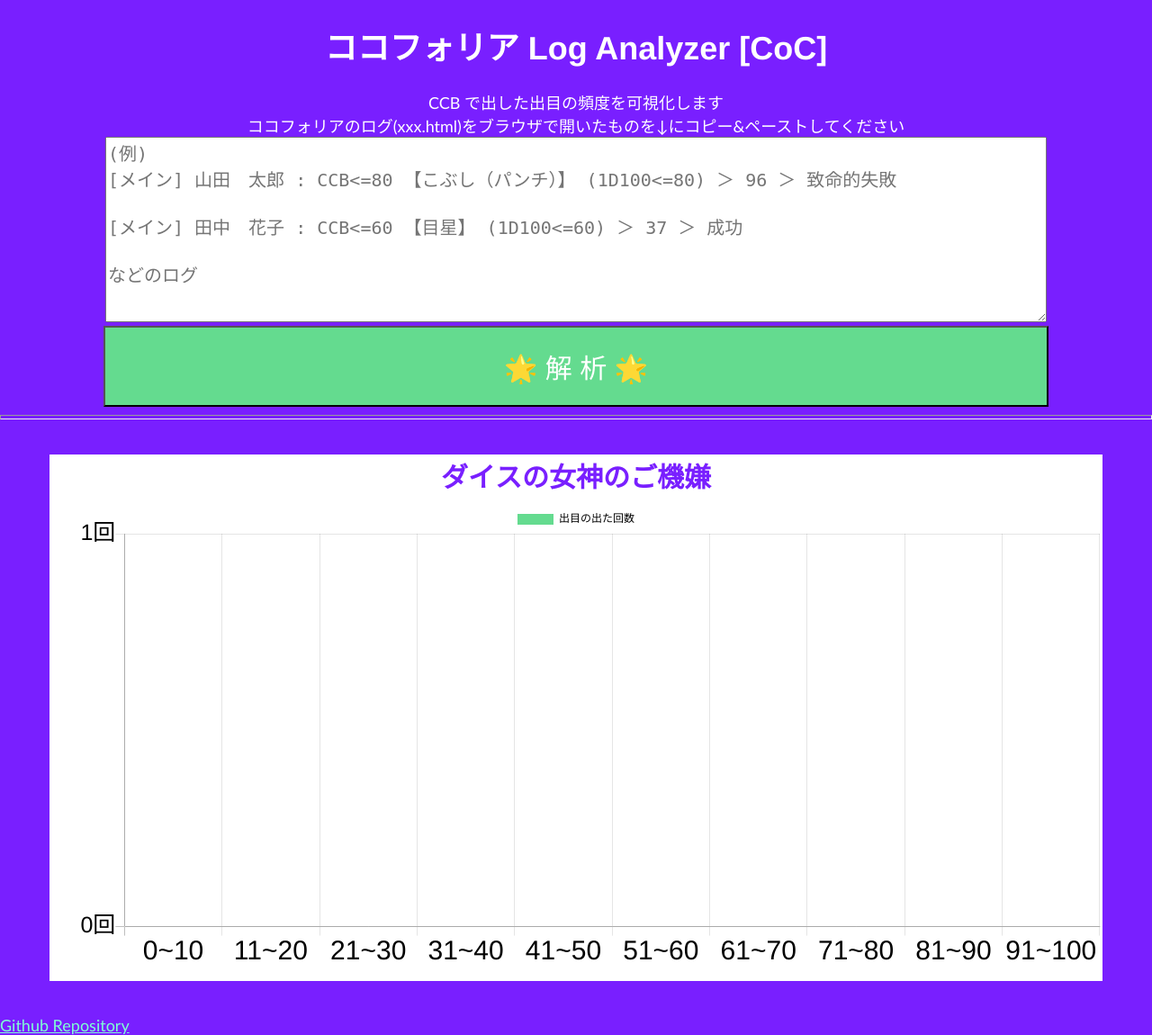
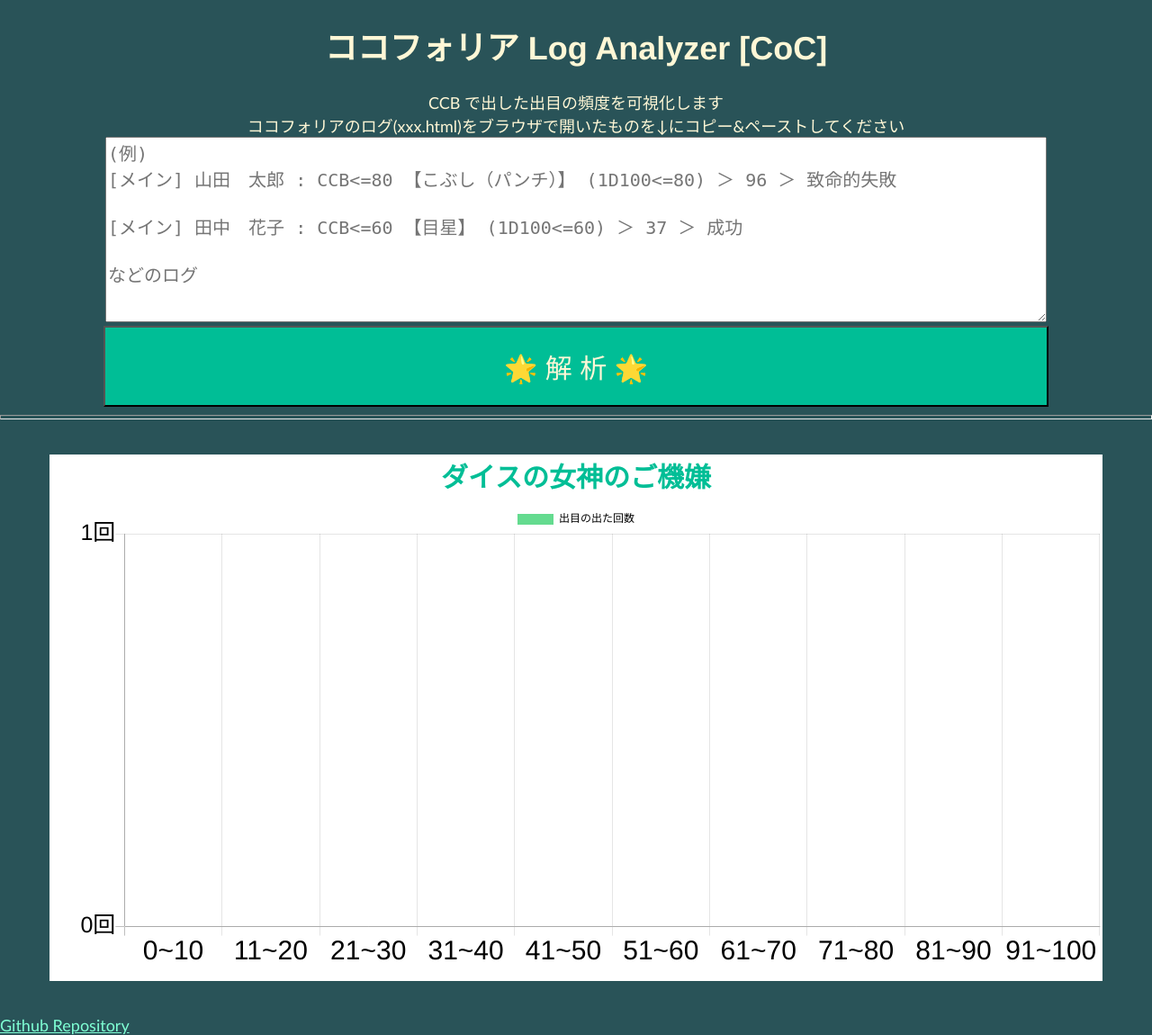
Before and after one commit to kitsystemyou/ccf-log-analyzer, a Flask app: template templates/index.html in a window 1280 px wide. Shown: the whole page at 90% size. Run offline with Flask 2, Linux system fonts and the light colour scheme; the template is opened without the code that fills it: most values are stand-ins (such as "Sample title", 1, 10 or a date in 2020); some libraries are stand-ins or nearby versions.

Commit message:
Adapt green theme

```diff
--- a/static/index.css
+++ b/static/index.css
@@ -1,20 +1,20 @@
     body {
         margin: 0;
-        color: white;
+        color: #FFF7D6;
         font-family: 'Yu Gothic', 'Gill Sans', 'Gill Sans MT', 'Trebuchet MS', sans-serif;
         font-size: 18px;
-        background-color: #791FFF;
+        background-color: #295358;
     }
 
     h1 {
-        color: #ffffff;
+        color: #FFF7D6;
         font-family: 'Franklin Gothic Medium', 'Arial Narrow', Arial, sans-serif;
     }
 
     input {
-        color: #FFFFFF;
+        color: #FFF7D6;
         font-size: 30px;
-        background-color: #64DB8F;
+        background-color: #00BE96;
     }
 
     textarea {
@@ -23,7 +23,7 @@
     }
 
     .graph {
-        background-color: rgb(255, 255, 255);
+        background-color: white;
         margin: 3%;
         width: 65em;
     }
--- a/templates/index.html
+++ b/templates/index.html
@@ -44,7 +44,7 @@
                     title: {
                         display: true,
                         text: 'ダイスの女神のご機嫌',
-                        fontColor: '#791FFF',
+                        fontColor: '#00BE96',
                         fontSize: 30,
                     },
                     scales: {
```
